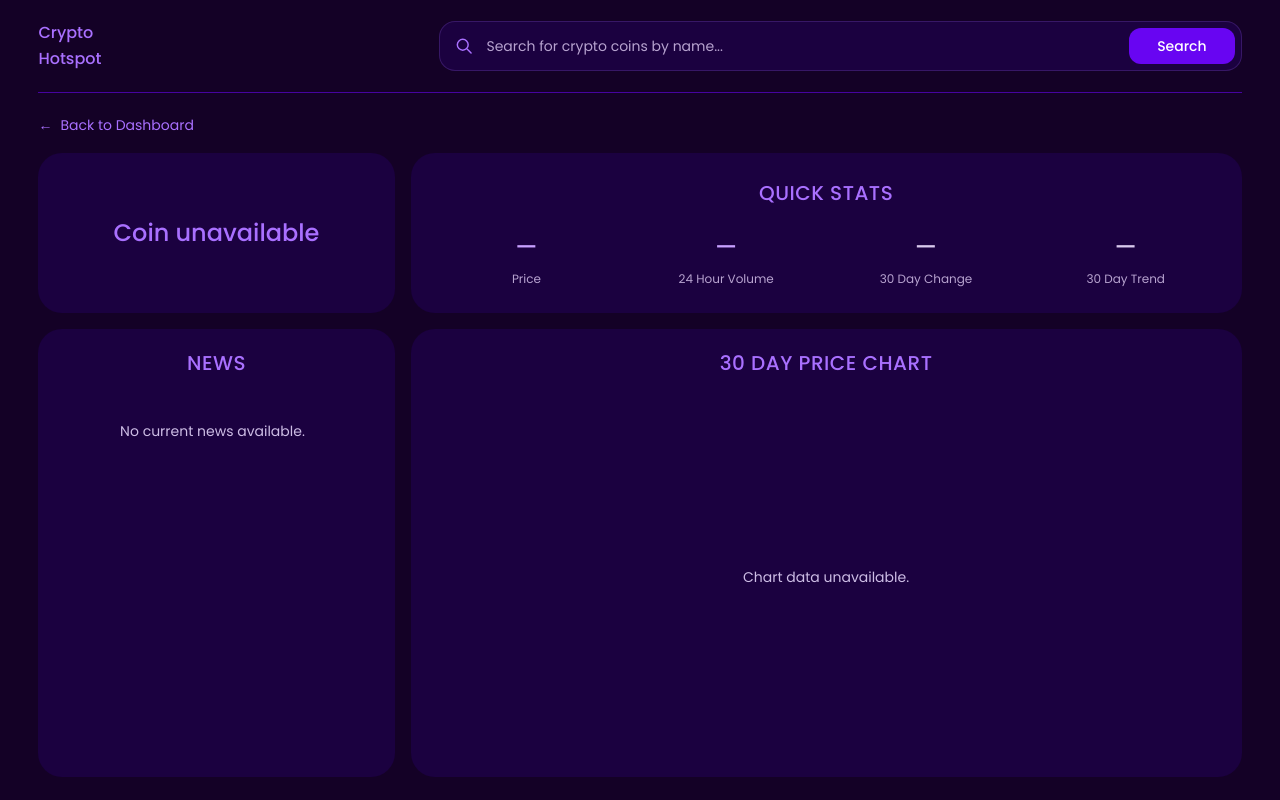
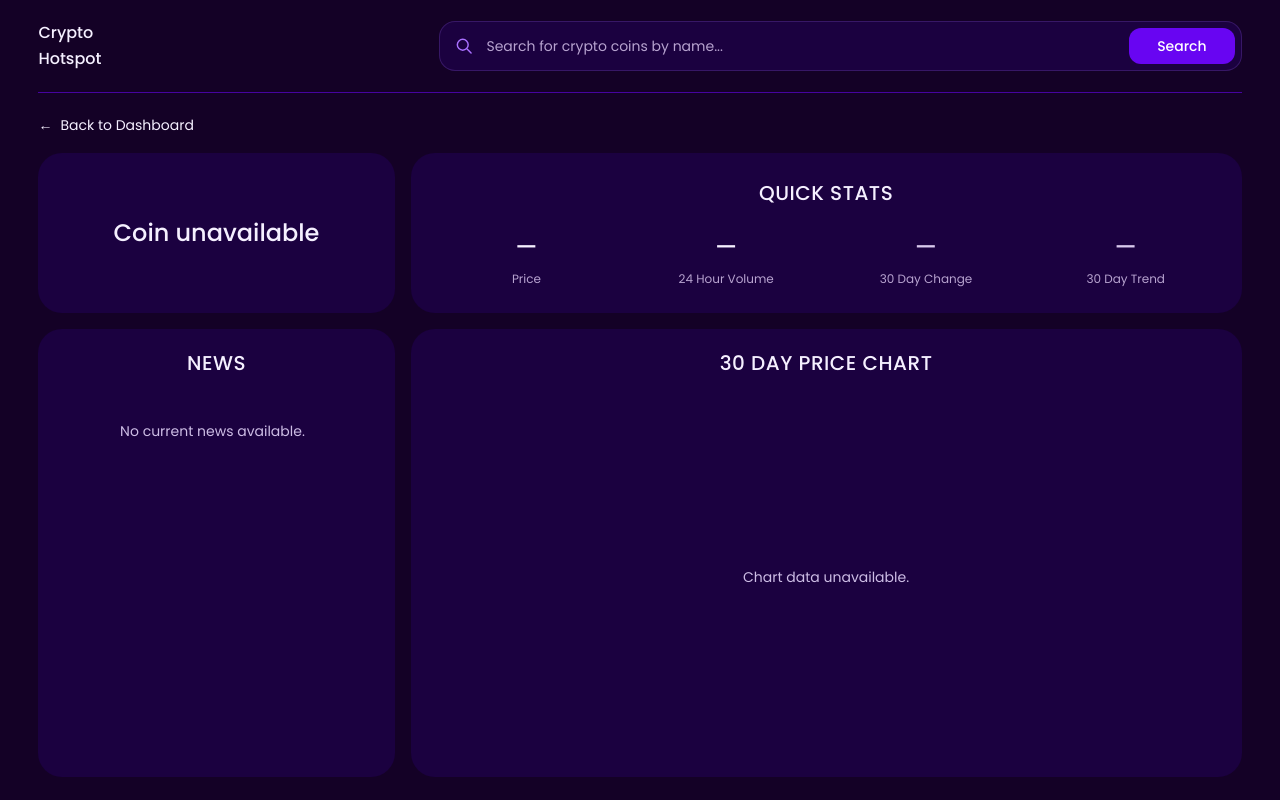
Before and after one commit to ry-schwartz/crypto_tracker, a Django app: template tracker/templates/tracker/coin_view.html in a window 1280 px wide. Run offline with Django 3.2, Linux system fonts and the light colour scheme; the template is opened without the code that fills it, so the values that code supplies are empty.

Commit message:
Updated dashboard text colors

```diff
--- a/tracker/templates/base.html
+++ b/tracker/templates/base.html
@@ -47,7 +47,7 @@
             <a
                 href="{% url 'home' %}"
                 aria-label="Crypto Hotspot home"
-                class="w-fit shrink-0 rounded-sm text-base font-medium leading-relaxed text-[#A970FF] transition-colors hover:text-[#C7A0FF] focus-visible:outline-2 focus-visible:outline-offset-4 focus-visible:outline-[#A970FF]"
+                class="w-fit shrink-0 rounded-sm text-base font-medium leading-relaxed text-[#F5F0FF] transition-colors hover:text-[#C7A0FF] focus-visible:outline-2 focus-visible:outline-offset-4 focus-visible:outline-[#A970FF]"
             >
                 Crypto<br>
                 Hotspot
--- a/tracker/templates/tracker/coin_view.html
+++ b/tracker/templates/tracker/coin_view.html
@@ -6,7 +6,7 @@
 <div class="mb-4">
     <a
         href="{% url 'home' %}"
-        class="inline-flex items-center gap-2 rounded text-sm text-[#A970FF] transition-colors hover:text-[#C7A0FF] focus-visible:outline-2 focus-visible:outline-offset-4 focus-visible:outline-[#A970FF]"
+        class="inline-flex items-center gap-2 rounded text-sm text-[#F5F0FF] transition-colors hover:text-[#C7A0FF] focus-visible:outline-2 focus-visible:outline-offset-4 focus-visible:outline-[#A970FF]"
     >
         <span aria-hidden="true">&larr;</span>
         Back to Dashboard
@@ -40,7 +40,7 @@
 
         <h1
             id="coin-heading"
-            class="break-words text-center text-2xl font-medium text-[#A970FF]"
+            class="break-words text-center text-2xl font-medium text-[#F5F0FF]"
         >
             {{ coin.name|default:"Coin unavailable" }}
         </h1>
@@ -53,7 +53,7 @@
     >
         <h2
             id="stats-heading"
-            class="mb-6 text-center text-xl font-medium uppercase tracking-wide text-[#A970FF]"
+            class="mb-6 text-center text-xl font-medium uppercase tracking-wide text-[#F5F0FF]"
         >
             Quick Stats
         </h2>
@@ -63,7 +63,7 @@
                 <dt class="order-2 mt-2 text-xs text-[#B7A3CF]">
                     Price
                 </dt>
-                <dd class="order-1 break-words text-xl font-medium tabular-nums text-[#C7A0FF] xl:text-2xl">
+                <dd class="order-1 break-words text-xl font-medium tabular-nums text-[#F5F0FF] xl:text-2xl">
                     {% if coin and coin.price is not None %}
                         {% if coin.price == 0 %}
                             $0.00
@@ -86,7 +86,7 @@
                 <dt class="order-2 mt-2 text-xs text-[#B7A3CF]">
                     24 Hour Volume
                 </dt>
-                <dd class="order-1 break-words text-xl font-medium tabular-nums text-[#C7A0FF] xl:text-2xl">
+                <dd class="order-1 break-words text-xl font-medium tabular-nums text-[#F5F0FF] xl:text-2xl">
                     {% if coin.volume and coin.volume != 'N/A' %}
                         ${{ coin.volume }}
                     {% else %}
@@ -130,7 +130,7 @@
     >
         <h2
             id="news-heading"
-            class="mb-5 shrink-0 text-center text-xl font-medium uppercase tracking-wide text-[#A970FF]"
+            class="mb-5 shrink-0 text-center text-xl font-medium uppercase tracking-wide text-[#F5F0FF]"
         >
             News
         </h2>
@@ -181,7 +181,7 @@
     >
         <h2
             id="chart-heading"
-            class="mb-5 shrink-0 text-center text-xl font-medium uppercase tracking-wide text-[#A970FF]"
+            class="mb-5 shrink-0 text-center text-xl font-medium uppercase tracking-wide text-[#F5F0FF]"
         >
             30 Day Price Chart
         </h2>
@@ -289,7 +289,7 @@ document.addEventListener('DOMContentLoaded', function () {
                 datasets: [{
                     label: 'Price',
                     data: prices,
-                    borderColor: '#A970FF',
+                    borderColor: '#F5F0FF',
                     backgroundColor: 'rgba(169, 112, 255, 0.07)',
                     borderWidth: 2,
                     fill: 'origin',
```
Also changed, not shown: tracker/templates/tracker/home.html (+5 -5 lines), screenshot_1.png, screenshot_2.png, tracker/static/css/tailwind.css.
